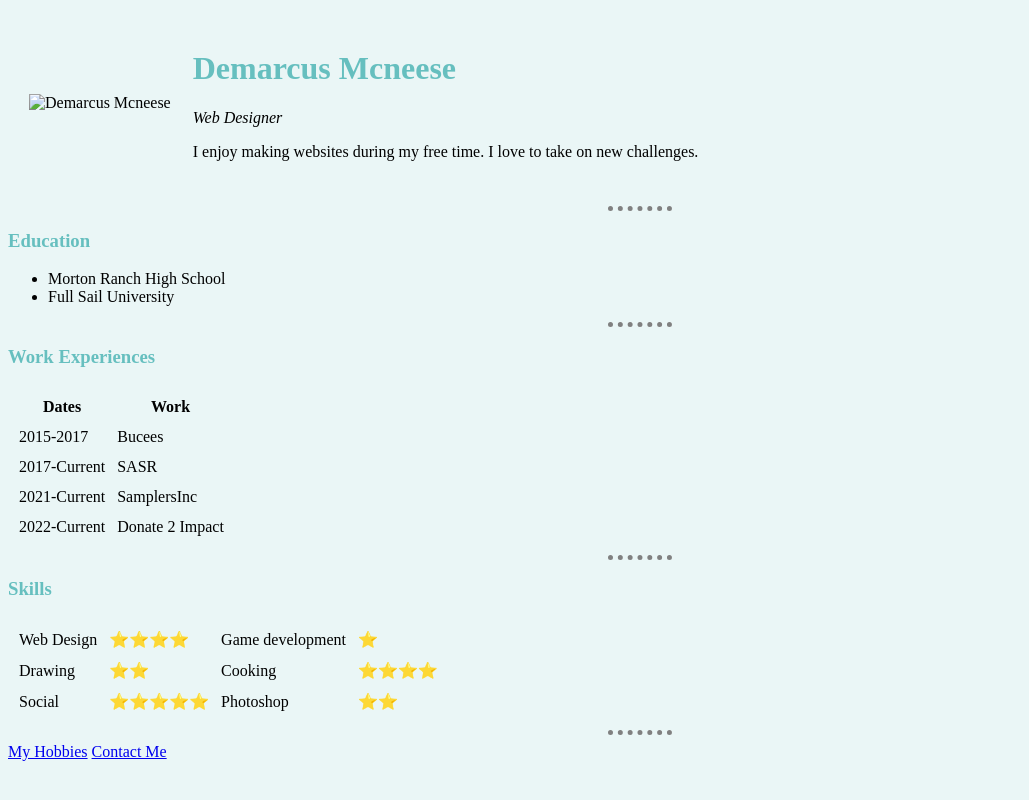
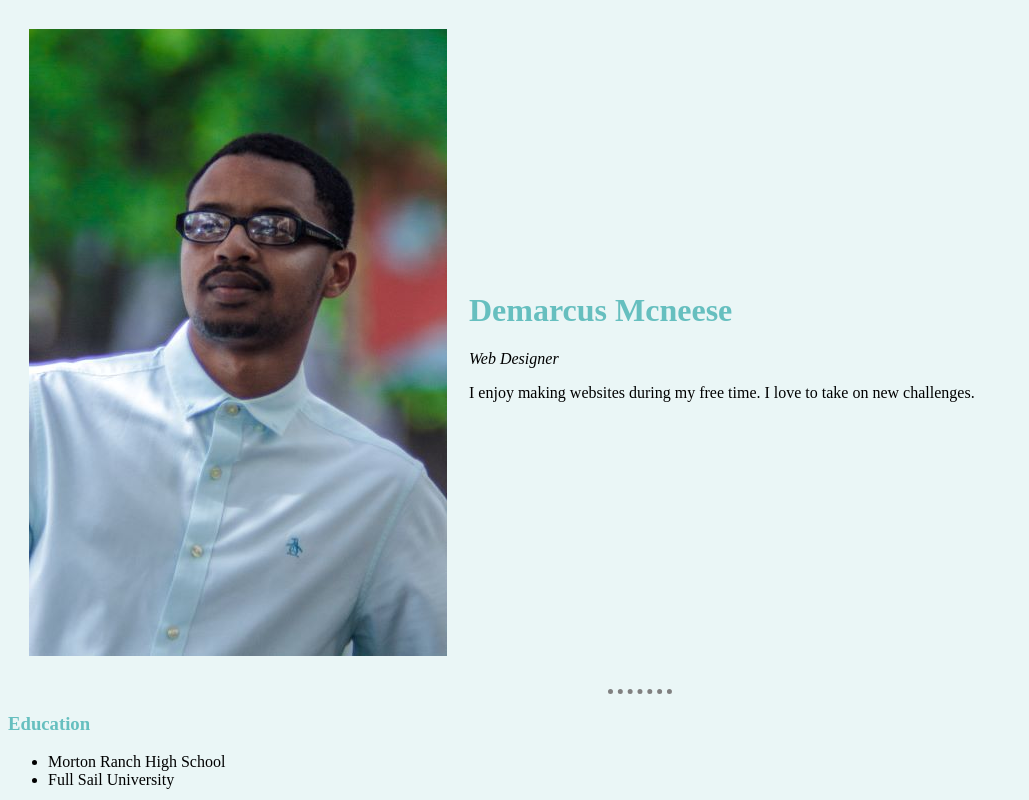
Before and after one commit to Demarcus3456/Cv, a plain HTML site: page index.html in a window 1280 px wide. Shown: the top 800 px of the page, without its empty margins (0-1029 px from the left). Drawn offline with Linux system fonts and the light colour scheme.

Commit message:
Update index.html

```diff
--- a/index.html
+++ b/index.html
@@ -13,7 +13,7 @@
     <body>
         <table cellspacing="20">
             <tr>
-                <td><img src="images/me.jpg" alt="Demarcus Mcneese"></td>
+                <td><img src="me.jpg" alt="Demarcus Mcneese"></td>
                 <td><h1>Demarcus Mcneese</h1>
                     <p><em>Web Designer</em></p>
                     <p>I enjoy making websites during my free time. I love to take on new challenges.</p></td>
```
